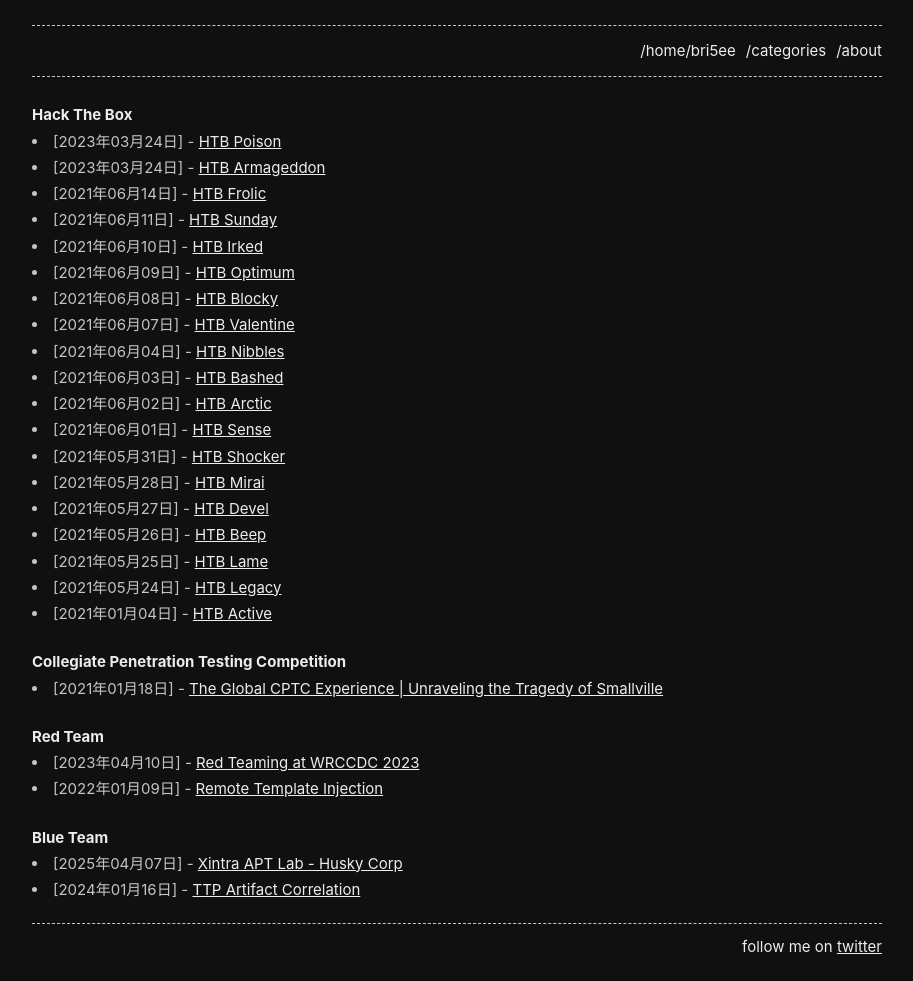
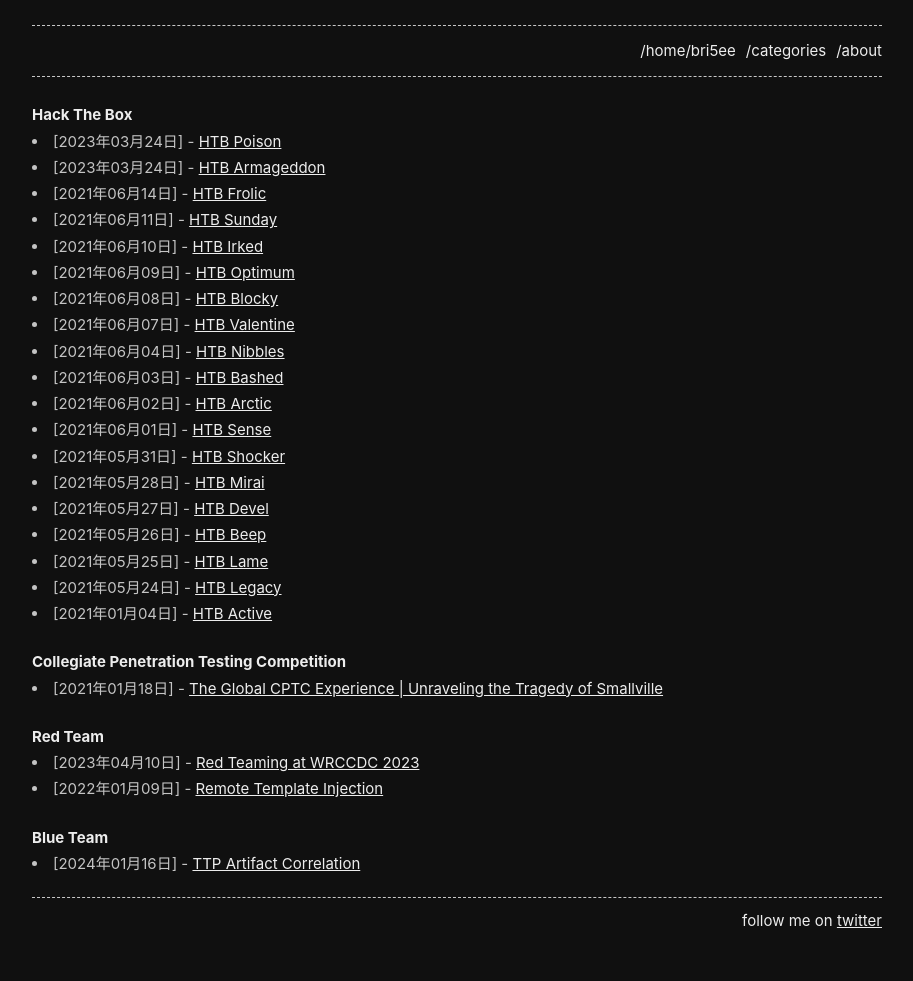
Before and after one commit to notbricey/brisee.github.io, a Jekyll site: the page built from categories.html, in a window 1280 px wide. Shown: the whole page, without its empty margins (183-1096 px from the left). Built offline with Jekyll 4.4.1, drawn with Linux system fonts in a browser that asks for light colours; after the commit the page ends 954 px from its top, so only the background shows below that.

Commit message:
Update 2025-04-07-xintra-apt-emulation-lab-husky-corp.md

````diff
--- a/_posts/2025-04-07-xintra-apt-emulation-lab-husky-corp.md
+++ b/_posts/2025-04-07-xintra-apt-emulation-lab-husky-corp.md
@@ -1,17 +1,3 @@
----
-layout: post
-title: Xintra APT Lab - Husky Corp
-modified: 2025-04-07
-categories: [Blue Team]
----
-
-<style>
-img {
-  width: 90%;
-  height: 70%;
-}
-</style>
-
 # Context
 XINTRA have been engaged by Husky Corp to provide incident response and remediation on Husky Corp’s cloud environment. Husky Corp is a hospitality management chain specializing in managing several high-end restaurants around the Los Angeles area.
 
@@ -26,7 +12,7 @@ Below is an image of the infected part of the Husky Corp network that the client
   <img src="{{ site.github.url }}/images/blue-team/xintra-apt-lab-team/husky-corp/Pasted image 20250124131600.png" />
 </div>
 # Key Log Sources in Azure
-- **Sign-In Logs**
+**Sign-In Logs**
 	- **Interactive Sign-ins**: Logs direct user login events.
 	- **Non-Interactive Sign-ins**: Tracks background authentication events (e.g., token refreshes).
 	- **Service Principal Sign-ins**: Captures sign-ins performed by applications or service principals.
@@ -325,7 +311,8 @@ Clicking on this link triggered the download of a file, which contained maliciou
 <div style="text-align: center; display: flex; justify-content: center; align-items: center;">
   <img src="{{ site.github.url }}/images/blue-team/xintra-apt-lab-team/husky-corp/Pasted image 20250210223547.png" />
 </div>
-Essentially what this snippet of code is doing is having JavaScript dynamically generate and trigger the download of a ZIP file that is being stored as a Base64 encoded string. It decodes the Base64 data into a binary format, wraps it in a Blob object, and creates an invisible element `<a>` with a temporary URL pointing to the file. The script then programmatically clicks the link to initiate the download of the file named `madapolam.zip`before cleaning up the temporary URL. After unzipping `madapolam.zip`, a single `.iso` file named `NewDocument1.iso` is visible.<div style="text-align: center; display: flex; justify-content: center; align-items: center;">
+Essentially what this snippet of code is doing is having JavaScript dynamically generate and trigger the download of a ZIP file that is being stored as a Base64 encoded string. It decodes the Base64 data into a binary format, wraps it in a Blob object, and creates an invisible element `<a>` with a temporary URL pointing to the file. The script then programmatically clicks the link to initiate the download of the file named `madapolam.zip`before cleaning up the temporary URL. After unzipping `madapolam.zip`, a single `.iso` file named `NewDocument1.iso` is visible.
+<div style="text-align: center; display: flex; justify-content: center; align-items: center;">
   <img src="{{ site.github.url }}/images/blue-team/xintra-apt-lab-team/husky-corp/Pasted image 20250210223958.png" />
 </div>
 We can mount the `.iso` as well to see what is stored in there. There are two files present: `libcryptx32.dll` and `NewDocument1.docx` as a shortcut.
@@ -348,7 +335,9 @@ This confirms that someone manually opened and executed the shortcut file throug
 <div style="text-align: center; display: flex; justify-content: center; align-items: center;">
   <img src="{{ site.github.url }}/images/blue-team/xintra-apt-lab-team/husky-corp/Pasted image 20250210225944.png" />
 </div>
-Just six seconds after execution (`2024-04-20 23:16:07 UTC`), network connections were observed originating from `rundll32.exe`. These connections used port 80, which is highly unusual for this process. <div style="text-align: center; display: flex; justify-content: center; align-items: center;">
+Just six seconds after execution (`2024-04-20 23:16:07 UTC`), network connections were observed originating from `rundll32.exe`. These connections used port 80, which is highly unusual for this process.
+
+<div style="text-align: center; display: flex; justify-content: center; align-items: center;">
   <img src="{{ site.github.url }}/images/blue-team/xintra-apt-lab-team/husky-corp/Pasted image 20250210230609.png" />
 </div>
 Searching for network events (`event.code : "3"`) tied to `rundll32.exe` uncovered over 5,000 connections to a single IP address, indicating potential beaconing activity.
@@ -583,6 +572,7 @@ However, this convenience introduces risks. The PTA agent’s role as a bridge b
     - **Implement a skeleton key** that accepts arbitrary passwords for specific accounts, effectively bypassing authentication.
     - **Modify authentication logic** to grant access even when credentials are invalid.
 For example, the open-source tool `PTASpy` replaces `LogonUserW` with a malicious function that writes credentials to disk while still returning a successful validation signal to Azure AD. This is done by injecting a DLL using an in-line trampoline hook to fetch credentials like the following from [xpnsec's blog](https://blog.xpnsec.com/azuread-connect-for-redteam/):
+
 ```c
 #include <windows.h>
 #include <stdio.h>
````
